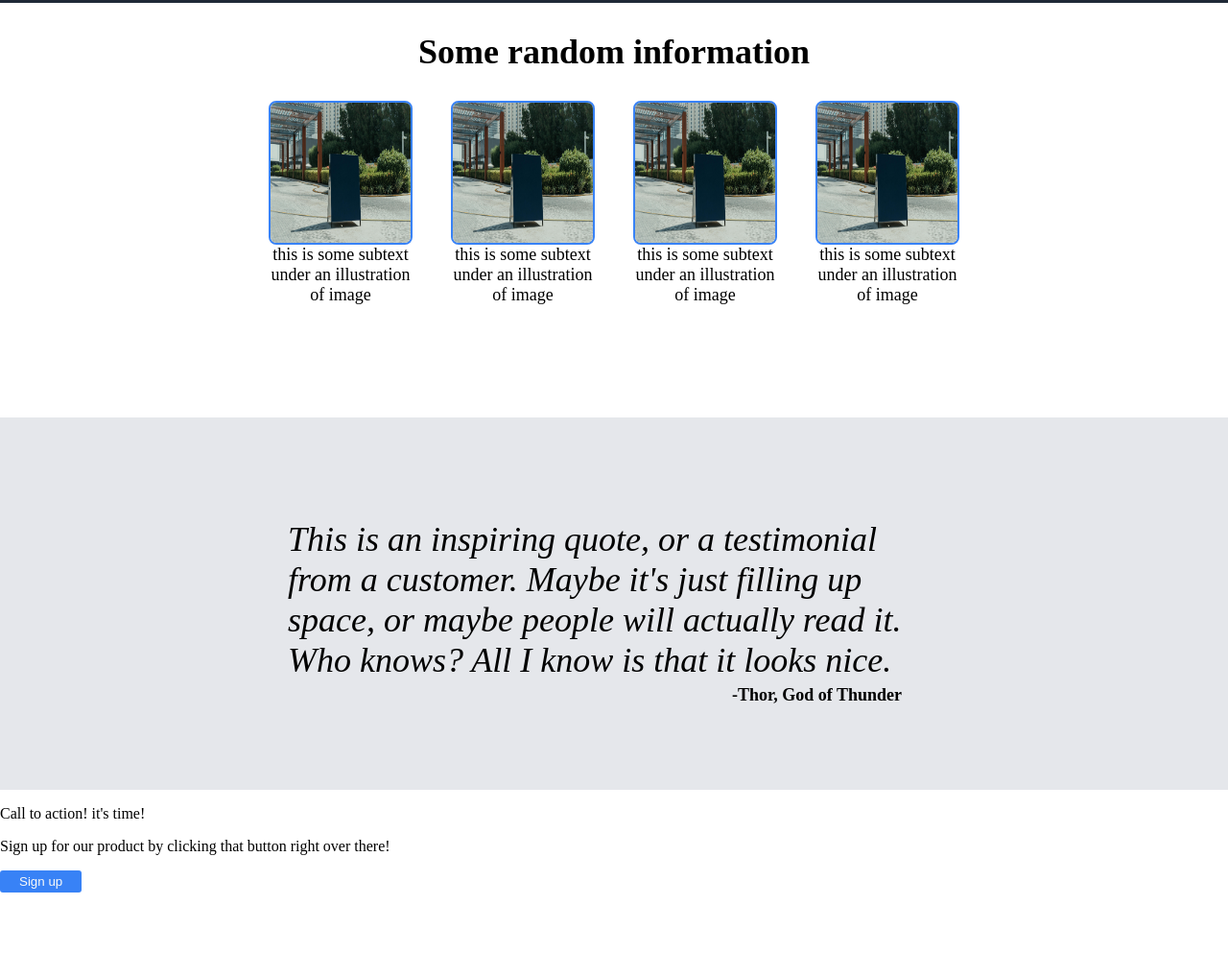
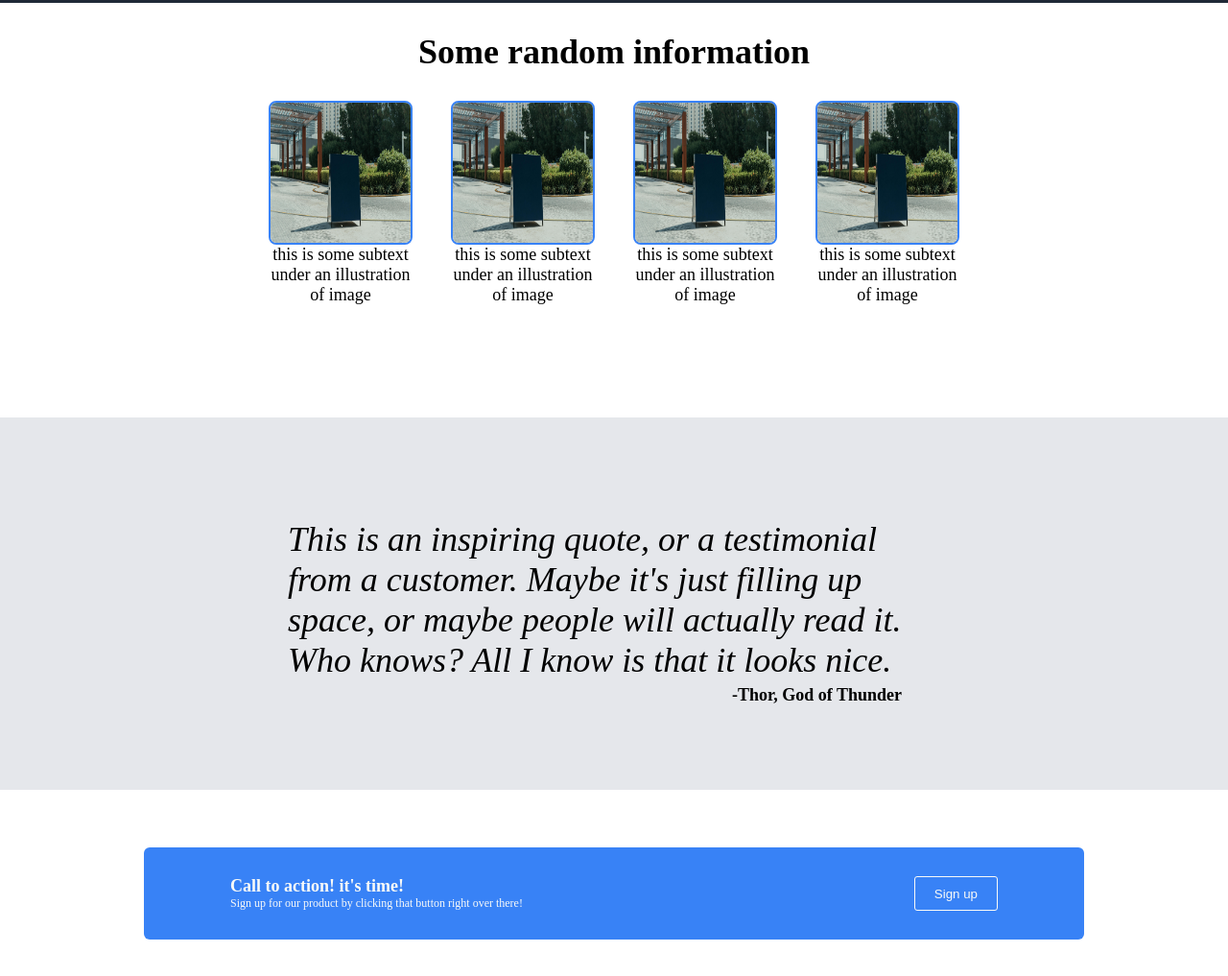
Before and after one commit to jamesaurus/landing-page, a plain HTML site: page index.html in a window 1280 px wide. Shown: the part 392-1409 px from the top of the page at 96% size. Before the commit the page ends 1322 px from the top, so only its background shows below. Drawn offline with Linux system fonts and the light colour scheme.

Commit message:
Change footer section to call to action section, modify and style that new section

```diff
--- a/index.html
+++ b/index.html
@@ -48,10 +48,10 @@
             <p class="quote-text">This is an inspiring quote, or a testimonial from a customer. Maybe it's just filling up space, or maybe people will actually read it. Who knows? All I know is that it looks nice.</p>
             <p class="author">-Thor, God of Thunder</p>
         </div>
-        <div class="footer">
-            <div class="footer-text">
-                <p class="footer-maintext">Call to action! it's time!</p>
-                <p class="footer-subtext">Sign up for our product by clicking that button right over there!</p>
+        <div class="call-to-action">
+            <div class="call-to-action-text">
+                <p class="call-to-action-maintext">Call to action! it's time!</p>
+                <p class="call-to-action-subtext">Sign up for our product by clicking that button right over there!</p>
             </div>
             <button>Sign up</button>
         </div>
--- a/style.css
+++ b/style.css
@@ -143,3 +143,36 @@ h1 {
     font-weight: bold;
     font-size: 18px;
 }
+
+/* Call to action Section */
+.call-to-action {
+    background-color: #3882F6;
+    margin: 60px 150px;
+    border-radius: 6px;
+    display: flex;
+    padding: 30px 90px;
+    justify-content: space-between;
+}
+
+.call-to-action-text {
+    display: flex;
+    flex-direction: column;
+    color: #F9FAF8;
+}
+
+.call-to-action-maintext {
+    font-weight: bold;
+    font-size: 18px;
+    margin: 0;
+}
+
+.call-to-action-subtext {
+    font-size: 12px;
+    margin: 0;
+}
+
+.call-to-action button {
+    display: flex;
+    align-items: center;
+    border: 1px solid #F9FAF8;
+}
```
